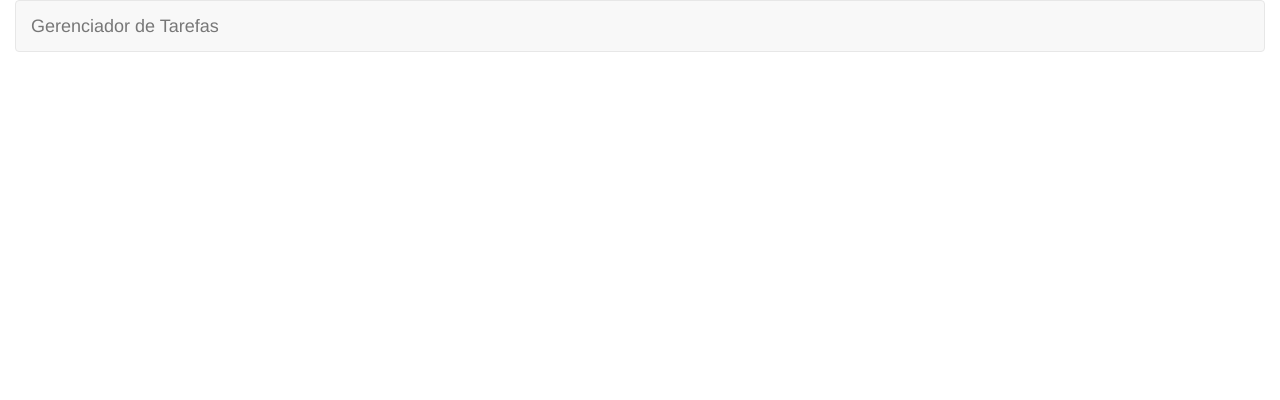
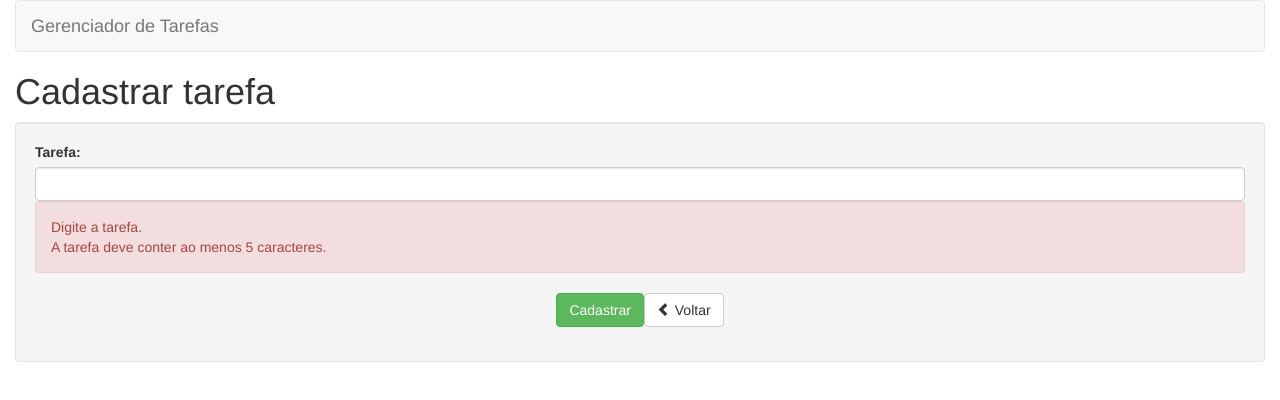
Before and after one commit to edmartins-br/TaskManagerAngular, an Angular app: page /tasks/register in a window 1280 px wide. Before the commit this address led to /. Shown: the top 400 px of the page. Built offline with nearby package versions, Linux system fonts and the light colour scheme.

Commit message:
list-task fix DONE and Task Register Interface creation

```diff
--- a/src/app/tasks/index.ts
+++ b/src/app/tasks/index.ts
@@ -1,4 +1,5 @@
 export * from './tasks.module';
 export * from './shared';
 export * from './list-task';
+export * from './register';
 export * from './tasks-routing.module';
--- a/src/app/tasks/list-task/list-task.component.html
+++ b/src/app/tasks/list-task/list-task.component.html
@@ -1 +1,43 @@
-<p>list-task works!</p>
+<h1>Tarefas</h1>
+
+<table class="table table-striped table-bordered table-hover">
+  <tbody>
+      <tr>
+        <th>Tarefa</th>
+      <th>Concluída</th>
+        <th class="text-center">
+        <a [routerLink]="['/tasks/register']"
+           class="btn btn-xs btn-success">
+           <span class="glyphicon glyphicon-plus"
+             aria-hidden="true"></span> Novo
+        </a>
+    </th>
+    </tr>
+    <tr *ngFor="let task of tasks"> <!-- ngFor é uam diretiva do angular -->
+      <td
+          [class.success]="!task.done">
+          {{ task.name }}
+      </td>
+      <td style="width: 70px" class="text-center">
+        <input
+          type="checkbox"
+          [value]="task.id"
+          [checked]="task.done">
+      </td>
+      <td class="text-center" style="width: 200px">
+        <a
+          title="Editar" alt="Editar"
+          class="btn btn-xs btn-info">
+          <span class="glyphicon glyphicon-pencil"
+            aria-hidden="true"></span> Editar
+        </a>
+        <a href="#" title="Remover" alt="Remover"
+          class="btn btn-xs btn-danger">
+          <span class="glyphicon glyphicon-remove"
+            aria-hidden="true"></span> Remover
+        </a>
+      </td>
+    </tr>
+  </tbody>
+</table>
+<p *ngIf="tasks.length == 0">Nenhuma tarefa cadastrada.</p>
--- a/src/app/tasks/list-task/list-task.component.ts
+++ b/src/app/tasks/list-task/list-task.component.ts
@@ -1,4 +1,5 @@
 import { Component, OnInit } from '@angular/core';
+import { TaskService, Task } from '../shared';
 
 @Component({
   selector: 'app-list-task',
@@ -7,9 +8,20 @@ import { Component, OnInit } from '@angular/core';
 })
 export class ListTaskComponent implements OnInit {
 
-  constructor() { }
+  tasks: Task[];
+
+  constructor(private TaskService: TaskService) {}
 
   ngOnInit(): void {
+    this.tasks = this.listAll();
+    // this.tasks = [
+    //   new Task(1, "Task 01", false),
+    //   new Task(2, "Task 02", true)
+    // ];
+  }
+
+  listAll(): Task[] {
+    return this.TaskService.listAll();
   }
 
 }
--- /dev/null
+++ b/src/app/tasks/register/index.ts
@@ -0,0 +1 @@
+export * from './register-task.component';
--- /dev/null
+++ b/src/app/tasks/register/register-task.component.html
@@ -0,0 +1,35 @@
+<h1>Cadastrar tarefa</h1>
+
+<div class="well">
+  <form >
+    <div class="form-group">
+      <label for="nome">Tarefa:</label>
+      <input
+        type="text"
+        class="form-control"
+        id="nome"
+        name="nome"
+        minlength="5"
+        required>
+      <div class="alert alert-danger">
+        <div >
+          Digite a tarefa.
+        </div>
+        <div >
+          A tarefa deve conter ao menos 5 caracteres.
+        </div>
+      </div>
+    </div>
+    <div class="form-group text-center">
+      <input
+        type="submit"
+        class="btn btn-success"
+        value="Cadastrar">
+      <a
+        class="btn btn-default">
+        <span class="glyphicon glyphicon-chevron-left"
+          aria-hidden="true"></span> Voltar
+      </a>
+    </div>
+  </form>
+</div>
--- /dev/null
+++ b/src/app/tasks/register/register-task.component.ts
@@ -0,0 +1,15 @@
+import { Component, OnInit } from '@angular/core';
+
+@Component({
+  selector: 'app-register-task',
+  templateUrl: './register-task.component.html',
+  styleUrls: ['./register-task.component.css']
+})
+export class RegisterTaskComponent implements OnInit {
+
+  constructor() { }
+
+  ngOnInit(): void {
+  }
+
+}
--- a/src/app/tasks/tasks-routing.module.ts
+++ b/src/app/tasks/tasks-routing.module.ts
@@ -1,6 +1,7 @@
 import { Routes } from '@angular/router';
 
 import { ListTaskComponent } from './list-task';
+import { RegisterTaskComponent } from './register';
 
 export const TaskRoutes: Routes = [
     {
@@ -11,4 +12,8 @@ export const TaskRoutes: Routes = [
         path: 'tasks/list-task',
         component: ListTaskComponent
     },
+    {
+        path: 'tasks/register',
+        component: RegisterTaskComponent
+    }
 ];
```
Also changed, not shown: src/app/tasks/tasks.module.ts (+10 -2 lines), src/app/tasks/register/register-task.component.css (added), 1 other file (tests, documents, lock files or other folders).
